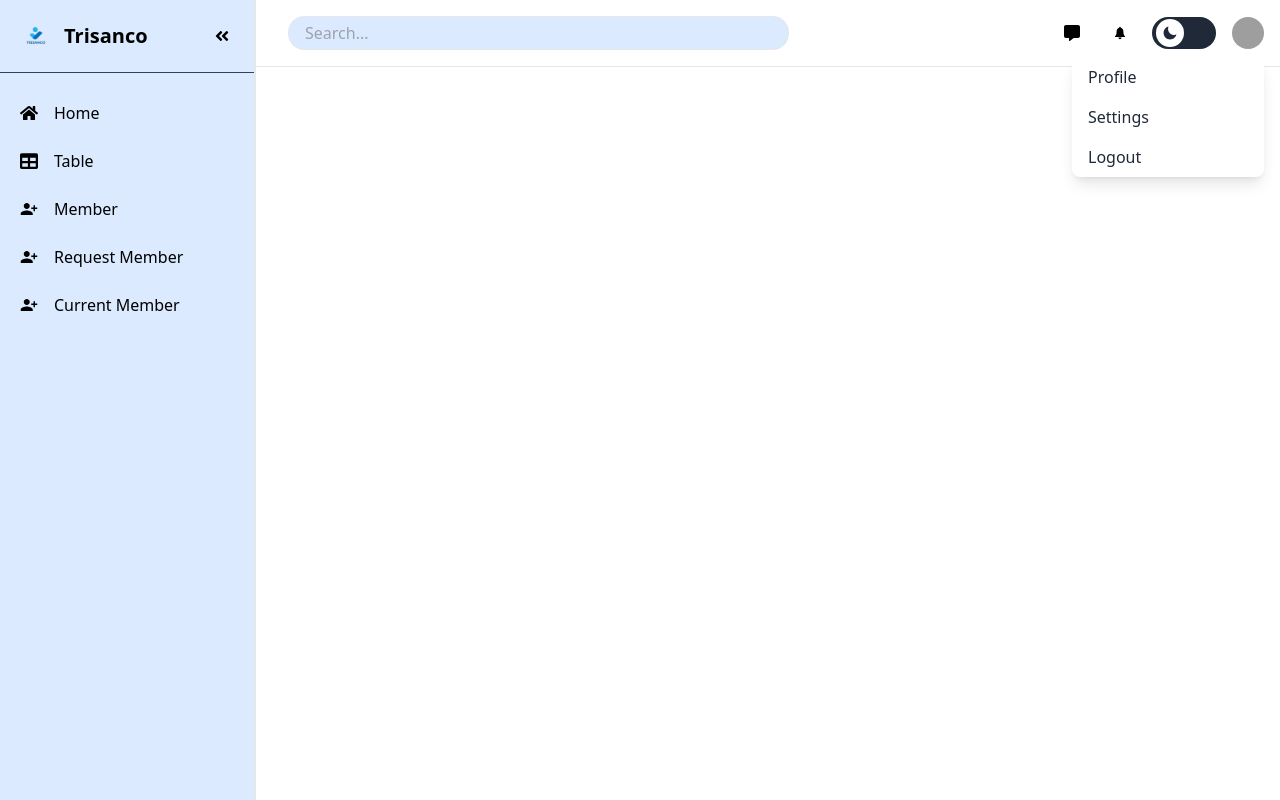
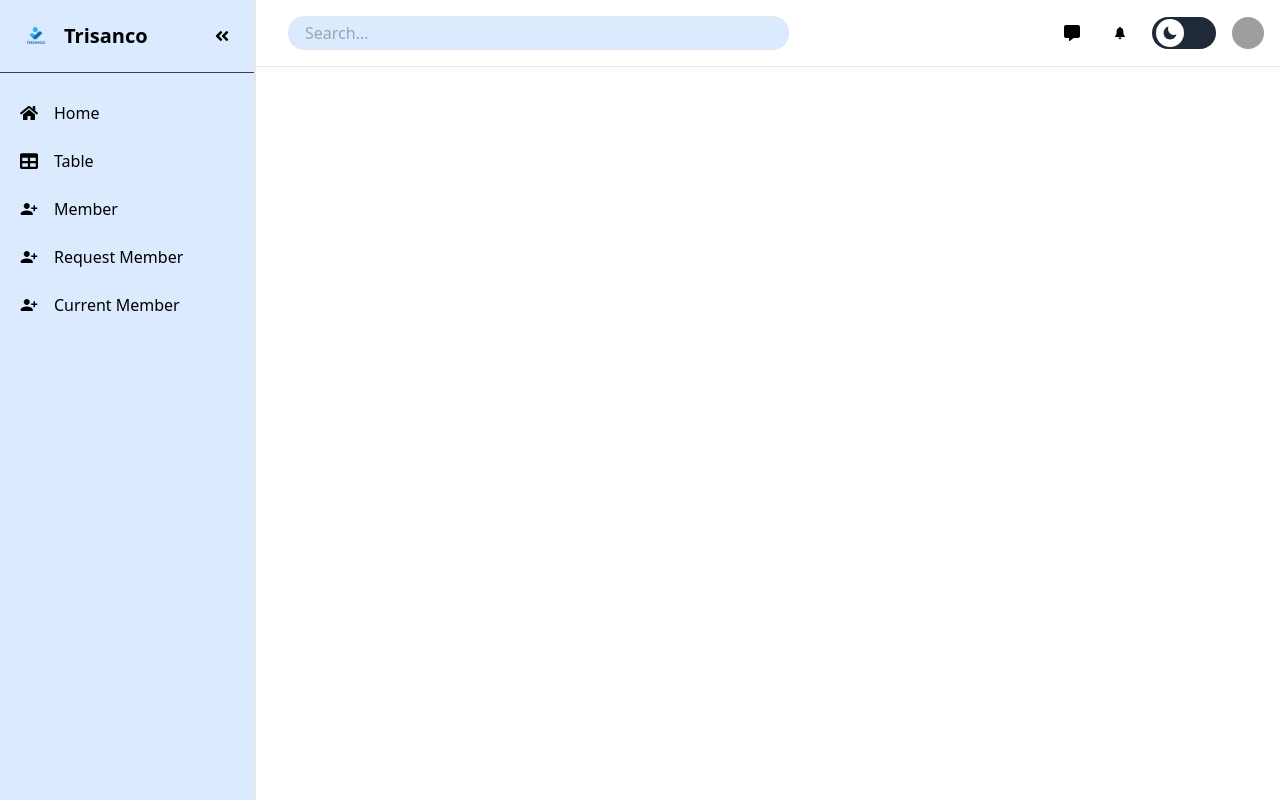
Before and after one commit to divyansh2222/Dynamic-Dashboard, a Next.js app: page /table in a window 1280 px wide. Built offline with nearby package versions, Linux system fonts and the light colour scheme; no server answers; grey boxes are pictures that could not be loaded.

Commit message:
Your commit message

```diff
--- a/components/Layout.js
+++ b/components/Layout.js
@@ -17,7 +17,7 @@ const Layout = ({ children }) => {
       <div
         className={`transition-all duration-300 ${
           isSidebarOpen ? "w-64" : "w-20"
-        } `}
+        }`}
       >
         <Sidebar toggleSidebar={toggleSidebar} isSidebarOpen={isSidebarOpen} />
       </div>
--- a/components/Navbar.js
+++ b/components/Navbar.js
@@ -9,7 +9,7 @@ import Link from "next/link";
 
 function NavBar() {
   const { data: session } = useSession();
-  const [dropdownOpen, setDropdownOpen] = useState(false);
+  const [dropdownOpen, setDropdownOpen] = useState(true);
   const { theme, setTheme } = useTheme();
 
   const toggleDropdown = () => setDropdownOpen(!dropdownOpen);
```
